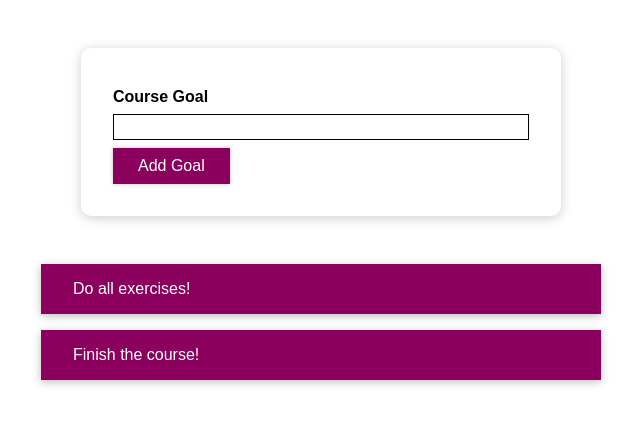
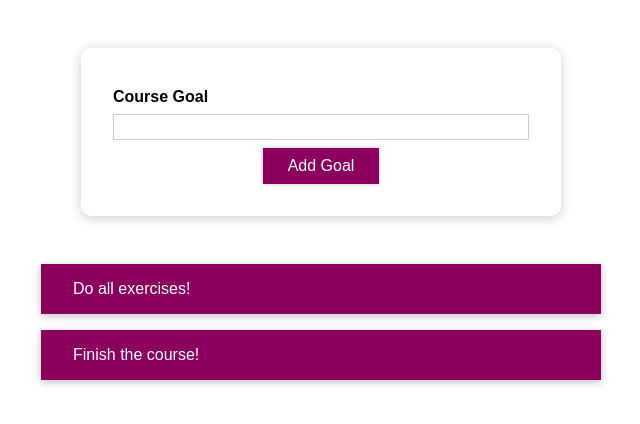
Before and after one commit to niubuihong1/learn-react-1, a React (Create React App) app: page / in a window 1280 px wide. Shown: the top 424 px of the page, without its empty margins (319-959 px from the left). Built offline with nearby package versions, Linux system fonts and the light colour scheme.

Commit message:
styled component

```diff
--- a/package.json
+++ b/package.json
@@ -9,6 +9,7 @@
     "react": "^17.0.1",
     "react-dom": "^17.0.1",
     "react-scripts": "4.0.1",
+    "styled-components": "^5.3.3",
     "web-vitals": "^0.2.4"
   },
   "scripts": {
--- a/src/components/CourseGoals/CourseInput/CourseInput.css
+++ b/src/components/CourseGoals/CourseInput/CourseInput.css
@@ -22,3 +22,12 @@
   background: #fad0ec;
   border-color: #8b005d;
 }
+
+.form-control.invalid input {
+  border-color: red;
+  background: #fddddd;
+}
+
+.form-control.form-control.invalid label {
+  color: red;
+}
--- a/src/components/CourseGoals/CourseInput/CourseInput.js
+++ b/src/components/CourseGoals/CourseInput/CourseInput.js
@@ -1,14 +1,51 @@
 import React, { useState } from "react";
-
+import styled from "styled-components";
 import Button from "../../UI/Button/Button";
 import "./CourseInput.css";
+
+const FormControl = styled.div`
+    margin: 0.5rem 0;
+
+  & label {
+    font-weight: bold;
+    display: block;
+    margin-bottom: 0.5rem;
+    color: ${props => props.invalid ? 'red' : 'black'};
+
+  }
+
+  & input {
+    display: block;
+    width: 100%;
+    border: 1px solid ${props => props.invalid? 'red' : '#ccc'};
+    background: ${props => props.invalid? '#fddddd' : 'transparent'};
+    font: inherit;
+    line-height: 1.5rem;
+    padding: 0 0.25rem;
+  }
+
+  & input:focus {
+    outline: none;
+    background: #fad0ec;
+    border-color: #8b005d;
+  }
+
+  /* &.invalid input {
+    border-color: red;
+    background: #fddddd;
+  }
+
+  &.invalid label {
+    color: red;
+  } */
+`;
 
 const CourseInput = (props) => {
   const [enteredValue, setEnteredValue] = useState("");
   const [isValid, setIsValid] = useState(true);
 
   const goalInputChangeHandler = (event) => {
-    if (event.target.value.trim().length >0) {
+    if (event.target.value.trim().length > 0) {
       setIsValid(true);
     }
     setEnteredValue(event.target.value);
@@ -25,10 +62,11 @@ const CourseInput = (props) => {
 
   return (
     <form onSubmit={formSubmitHandler}>
-      <div className="form-control">
-        <label style={{ color: !isValid ? "red" : "black" }}>Course Goal</label>
-        <input style={{ borderColor: !isValid ? "red" : "black", background: !isValid ? "salmon" : "transparent" }} type="text" onChange={goalInputChangeHandler} />
-      </div>
+      <FormControl invalid={!isValid}>
+        <label>Course Goal</label>
+        <input type="text" onChange={goalInputChangeHandler} />
+      </FormControl>
+
       <Button type="submit">Add Goal</Button>
     </form>
   );
--- a/src/components/UI/Button/Button.js
+++ b/src/components/UI/Button/Button.js
@@ -1,13 +1,40 @@
-import React from 'react';
+import styled from "styled-components";
+// import './Button.css';
 
-import './Button.css';
+// const Button = props => {
+//   return (
+//     <button type={props.type} className="button" onClick={props.onClick}>
+//       {props.children}
+//     </button>
+//   );
+// };
 
-const Button = props => {
-  return (
-    <button type={props.type} className="button" onClick={props.onClick}>
-      {props.children}
-    </button>
-  );
-};
+const Button = styled.button`
+  width: 100%;
+  margin: auto;
+  font: inherit;
+  padding: 0.5rem 1.5rem;
+  border: 1px solid #8b005d;
+  color: white;
+  background: #8b005d;
+  box-shadow: 0 0 4px rgba(0, 0, 0, 0.26);
+  display: block;
+  cursor: pointer;
+
+  @media (min-width: 768px) {
+    width: auto;
+  }
+
+  &:focus {
+    outline: none;
+  }
+
+  &:hover,
+  &:active {
+    background: #ac0e77;
+    border-color: #ac0e77;
+    box-shadow: 0 0 8px rgba(0, 0, 0, 0.26);
+  }
+`;
 
 export default Button;
```
Also changed, not shown: 2 other files (tests, documents, lock files or other folders).
